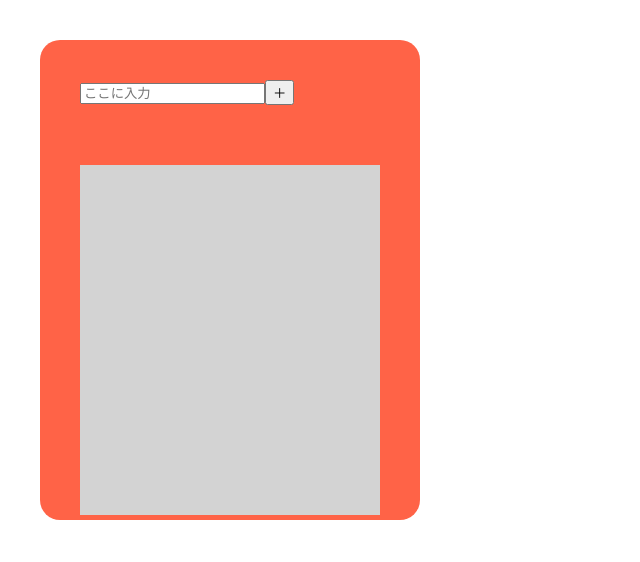
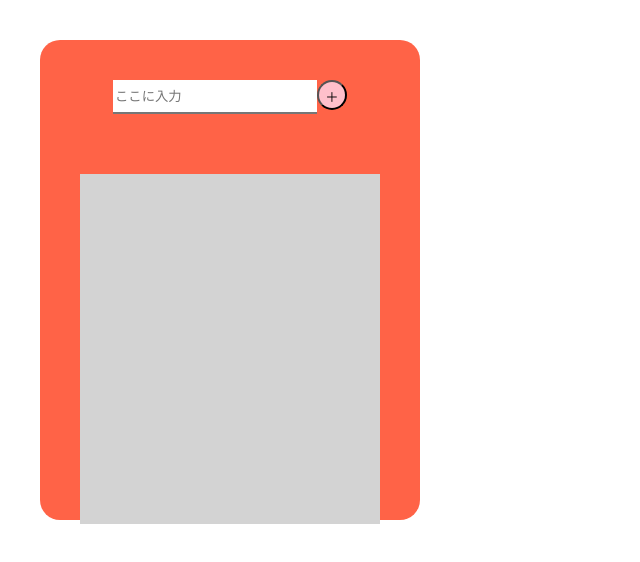
Before and after one commit to tps2417/todolist, a React (Create React App) app: page / in a window 1280 px wide. Shown: the top 562 px of the page, without its empty margins (0-640 px from the left). Built offline with nearby package versions, Linux system fonts and the light colour scheme.

Commit message:
リストのデザイン（角丸・シャドウ・中央寄せ）を変更した

```diff
--- a/src/components/Card.js
+++ b/src/components/Card.js
@@ -16,8 +16,17 @@ export const Card = (props) => {
 const styles = {
   item: {
     backgroundColor: "white",
-    height: 100,
-    width: 260,
+    border: "2px solid",
+    borderRadius: "20px",
+    boxShadow: "4px 4px",
+    // color: "gray",
+    marginTop: "30px",
+    padding: "20px",
+    // height: 100,
+    // width: 260,
+    display: "flex",
+    justifyContent: "center",
+
     // margin: 20,
   },
 };
--- a/src/screens/Todo.js
+++ b/src/screens/Todo.js
@@ -36,13 +36,16 @@ export const Todo = () => {
 
   return (
     <div style={styles.todoContainer}>
-      <div>
+      <div style={styles.inputArea}>
         <input
+          style={styles.form}
           value={text}
           placeholder="ここに入力"
           onChange={(e) => inputText(e)}
         ></input>
-        <button onClick={addTask}>＋</button>
+        <button style={styles.plus} onClick={addTask}>
+          ＋
+        </button>
       </div>
 
       <div style={styles.card}>
@@ -65,10 +68,42 @@ const styles = {
     padding: 40,
   },
 
+  inputArea: {
+    display: "flex",
+    justifyContent: "center",
+    // margin: 0,
+    // marginRight: "auto",
+    // marginLeft: "auto",
+    // // backgroundColor: "black",
+  },
+
+  plus: {
+    width: "30px",
+    height: "30px",
+    lineHeight: "30px",
+    backgroundColor: "pink",
+    borderRadius: "50%",
+    textalign: "center",
+    // fontSize: "30px",
+  },
+
+  form: {
+    // backgroundColor: "red",
+    // textAlign: "center",
+    borderTop: "none",
+    borderRight: "none",
+    borderLeft: "none",
+    // textAlign: "center",
+    width: 200,
+    height: 30,
+  },
+
   card: {
     backgroundColor: "lightgrey",
     height: 350,
     width: 300,
     marginTop: 60,
+    marginRight: "auto",
+    marginLeft: "auto",
   },
 };
```
